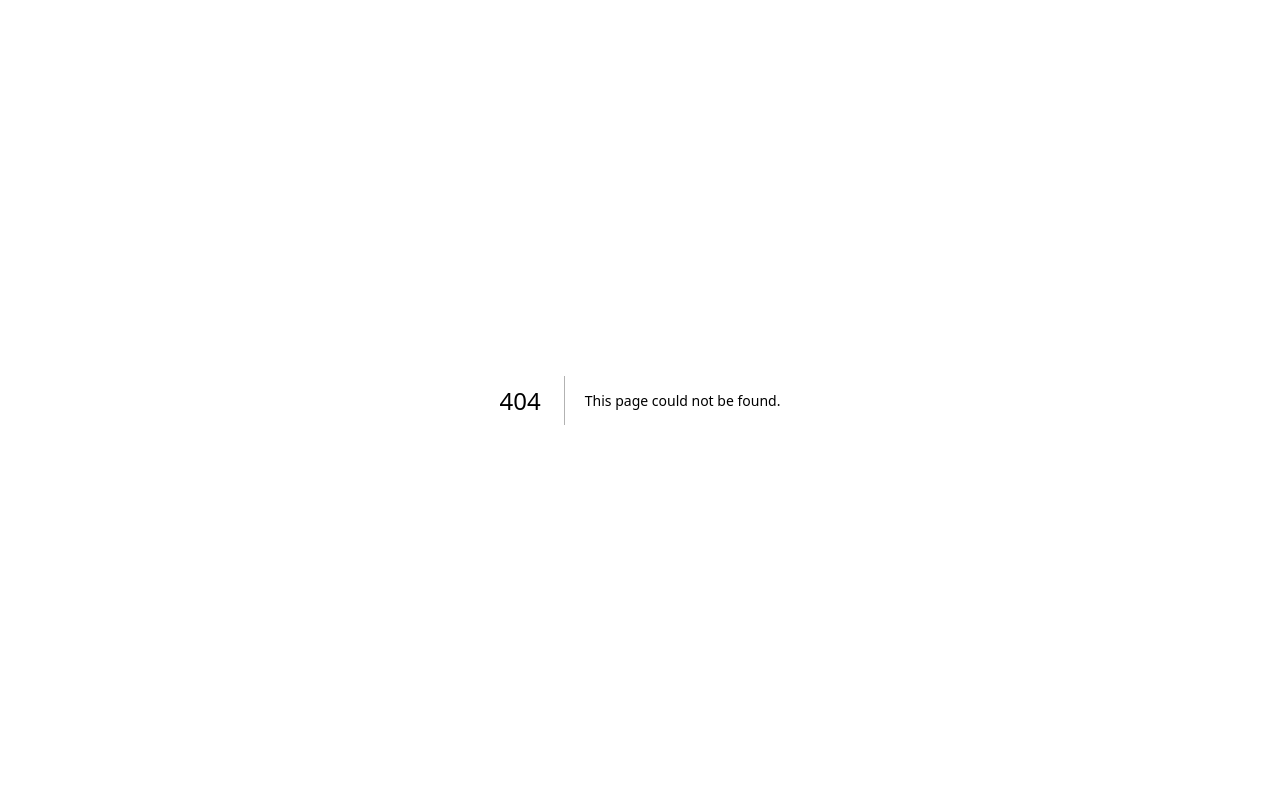
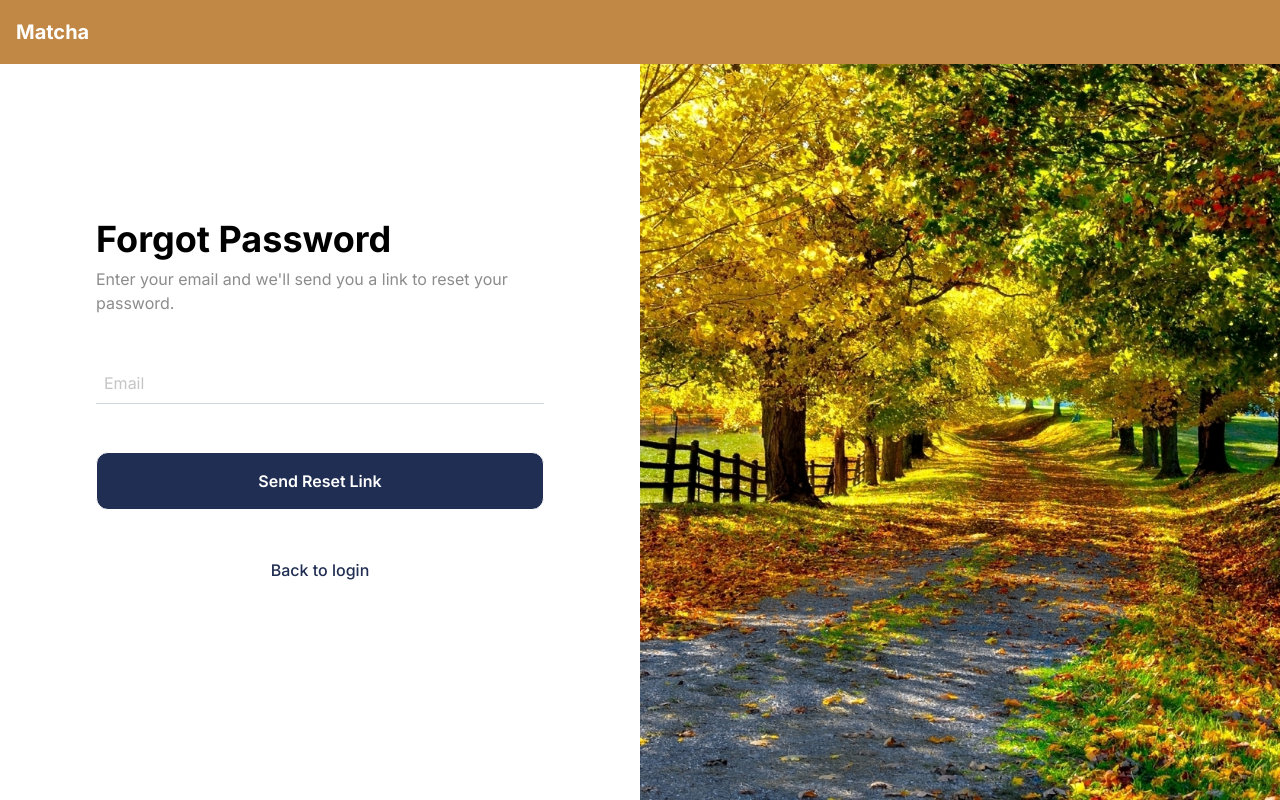
Before and after one commit to 42-matcha-dev/42-matcha, a Next.js app in the folder frontend/: page /forgot-password in a window 1280 px wide. Before the commit this address had no page. Built offline with nearby package versions, Linux system fonts and the light colour scheme.

Commit message:
feat: add /forgot-password page with email form and succeess state

```diff
--- /dev/null
+++ b/frontend/src/app/(auth)/forgot-password/page.tsx
@@ -0,0 +1,95 @@
+"use client";
+
+import { z } from "zod";
+import { useForm } from "react-hook-form";
+import { zodResolver } from "@hookform/resolvers/zod";
+import Title from "@/app/components/Title";
+import InputForm from "@/app/components/InputForm";
+import NextButton from "@/app/components/Buttons/NextButton";
+import { useState } from "react";
+import { toast } from "sonner";
+import Link from "next/link";
+
+const forgotPasswordSchema = z.object({
+  email: z.string().email(),
+});
+
+type ForgotPasswordSchema = z.infer<typeof forgotPasswordSchema>;
+
+export default function ForgotPasswordPage() {
+  const [submitted, setSubmitted] = useState(false);
+  const {
+    register,
+    handleSubmit,
+    formState: { errors, isSubmitting },
+  } = useForm<ForgotPasswordSchema>({
+    resolver: zodResolver(forgotPasswordSchema),
+    mode: "onBlur",
+    defaultValues: { email: "" },
+  });
+
+  const onSubmit = async (data: ForgotPasswordSchema) => {
+    try {
+      const apiUrl = process.env.NEXT_PUBLIC_API_URL;
+      const response = await fetch(`${apiUrl}/api/auth/forgot-password`, {
+        method: "POST",
+        headers: { "Content-Type": "application/json" },
+        body: JSON.stringify({ email: data.email }),
+      });
+
+      if (!response.ok) {
+        const errorData = await response.json();
+        toast.error(errorData.error ?? "Something went wrong");
+        return;
+      }
+
+      setSubmitted(true);
+    } catch {
+      toast.error("Network error. Please try again.");
+    }
+  };
+
+  if (submitted) {
+    return (
+      <div className="flex flex-1 flex-col max-w-md items-center gap-12">
+        <Title
+          title="Check Your Email"
+          subTitle="If an account exists with that email, we've sent a password reset link. Please check your inbox."
+        />
+        <Link
+          href="/login"
+          className="text-secondary hover:underline font-medium"
+        >
+          Back to login
+        </Link>
+      </div>
+    );
+  }
+
+  return (
+    <div className="flex justify-center lg:items-center min-h-screen h-full w-full bg-white text-black">
+      <form
+        onSubmit={handleSubmit(onSubmit)}
+        className="flex flex-1 flex-col max-w-md items-center gap-12"
+      >
+        <Title
+          title="Forgot Password"
+          subTitle="Enter your email and we'll send you a link to reset your password."
+        />
+        <InputForm
+          placeholder="Email"
+          type="text"
+          error={errors.email}
+          {...register("email")}
+        />
+        <NextButton text={isSubmitting ? "Sending..." : "Send Reset Link"} disabled={isSubmitting} />
+        <Link
+          href="/login"
+          className="text-secondary hover:underline font-medium"
+        >
+          Back to login
+        </Link>
+      </form>
+    </div>
+  );
+}
```
